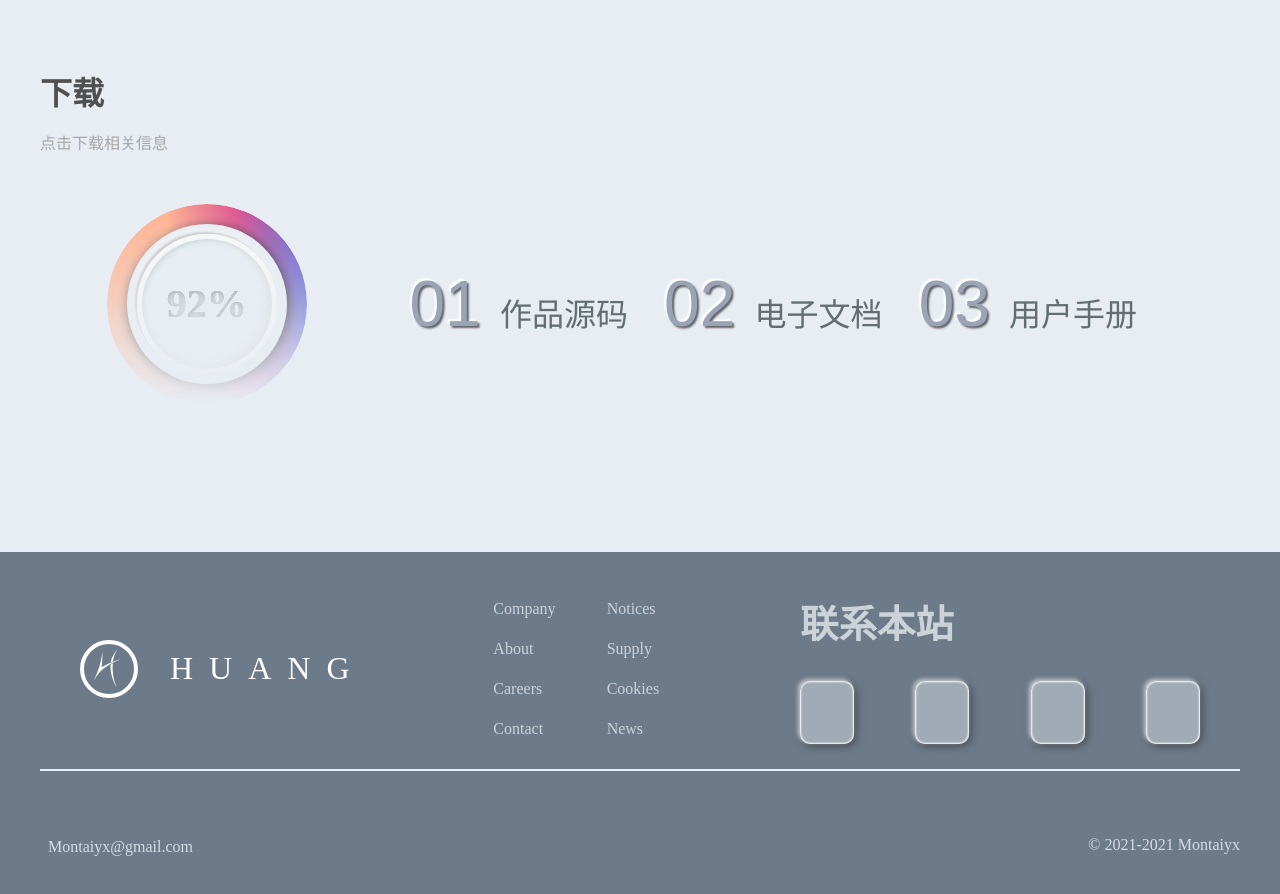
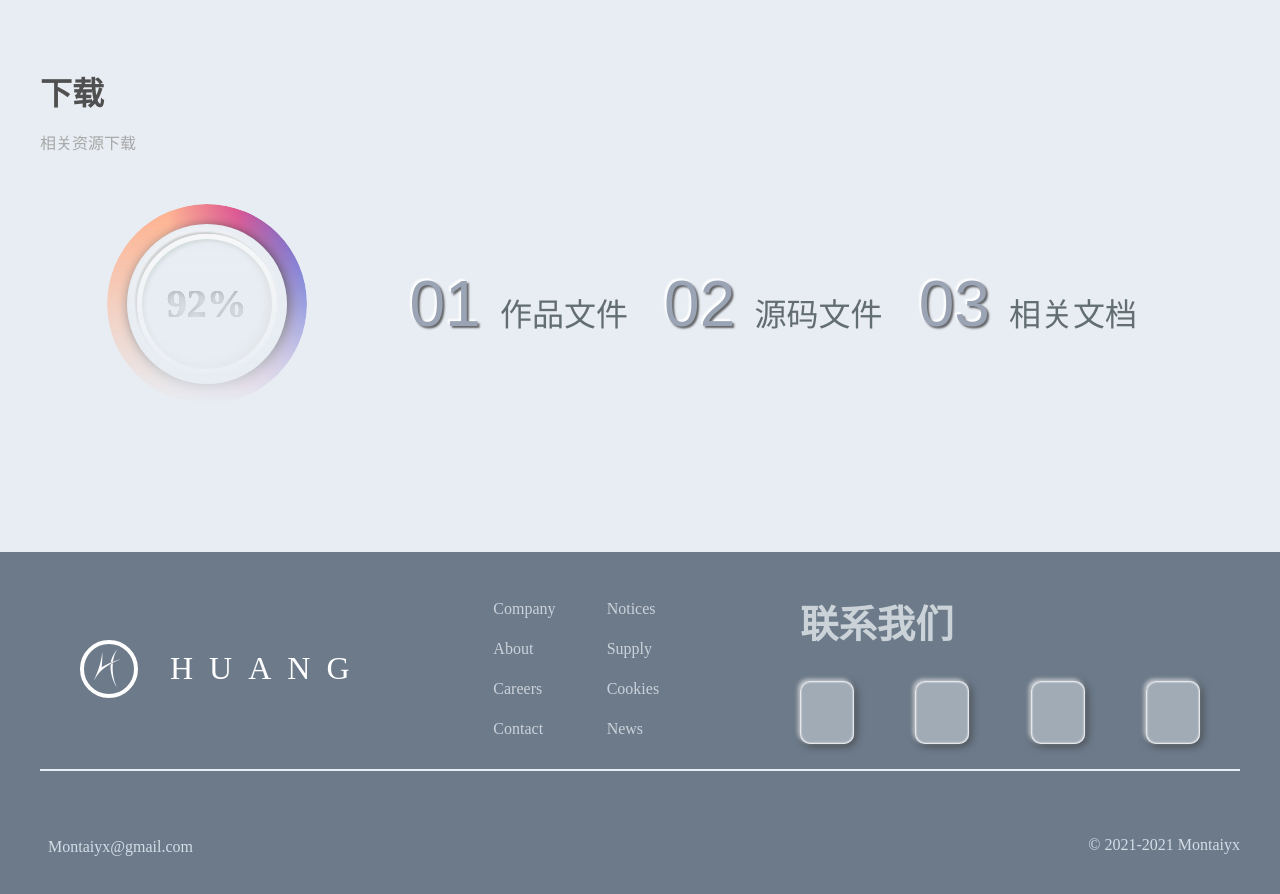
Before and after one commit to HMT970958361/Monta, a Vue app: page / in a window 1280 px wide. Shown: the part 4880-5774 px from the top of the page. Built offline with nearby package versions, Linux system fonts and the light colour scheme; a web font is replaced by a local one.

Commit message:
代码结构优化

```diff
--- a/src/components/HomePage.vue
+++ b/src/components/HomePage.vue
@@ -183,24 +183,20 @@
       <div class="screen6-card-bottom"></div>
     </div> -->
   </div>
-
   <div class="screen7">
-    <h1>下载</h1>
-    <p>点击下载相关信息</p>
+    <h1>{{ screen7Data.theme.title }}</h1>
+    <p>{{ screen7Data.theme.subtitle }}</p>
     <div class="screen7-row">
       <div class="screen7-ring">
-        <div class="screen7-ring-inset">92%</div>
+        <div class="screen7-ring-inset">{{ screen7Data.ringNum }}%</div>
         <div class="screen7-ring-inset2"></div>
       </div>
       <div class="screen7-sorts">
-        <div class="sort">
-          <h4><span>01</span>作品源码</h4>
-        </div>
-        <div class="sort">
-          <h4><span>02</span>电子文档</h4>
-        </div>
-        <div class="sort">
-          <h4><span>03</span>用户手册</h4>
+        <div class="sort" v-for="down in screen7Data.downList" :key="down.num">
+          <h4>
+            <span>{{ down.num }}</span
+            >{{ down.name }}
+          </h4>
         </div>
       </div>
     </div>
@@ -208,23 +204,22 @@
   <div class="screen8">
     <div class="screen8-main">
       <div class="screen8-left">
-        <!-- <img src="../../public/images/H.png" alt="LOGO" /> -->
         <div class="bottom-logo">
-          <a href="/">H</a>
-        </div>
-        <h3>HUANG</h3>
+          <a :href="footerDiv.logo.link">{{ footerDiv.logo.letter }}</a>
+        </div>
+        <h3>{{ footerDiv.logo.title }}</h3>
       </div>
       <div class="screen8-center">
         <ul class="navlist">
-          <li v-for="nav in footerNavs" :key="nav">
+          <li v-for="nav in footerDiv.navs" :key="nav">
             <a href="/">{{ nav }}</a>
           </li>
         </ul>
       </div>
       <div class="screen8-right">
-        <h3>联系本站</h3>
+        <h3>{{ footerDiv.contact }}</h3>
         <ul class="followul">
-          <li v-for="icon in followIcons" :key="icon">
+          <li v-for="icon in footerDiv.icons" :key="icon">
             <span :class="['iconfont', icon]"></span>
           </li>
         </ul>
@@ -232,9 +227,9 @@
     </div>
     <div class="screen8-info">
       <div class="screen8-info-left">
-        <p><span class="iconfont icon-youxiang"></span>Montaiyx@gmail.com</p>
-      </div>
-      <div class="screen8-info-right">© 2021-2021 Montaiyx</div>
+        <p><span class="iconfont icon-youxiang"></span>{{ footerDiv.email }}</p>
+      </div>
+      <div class="screen8-info-right">{{ footerDiv.copyright }}</div>
     </div>
   </div>
 </template>
@@ -765,9 +760,19 @@ export default defineComponent({
         },
       ],
     });
-
+    let screen7Data = reactive({
+      theme: { title: "下载", subtitle: "相关资源下载" },
+      ringNum: 92,
+      downList: [
+        { num: "01", name: "作品文件" },
+        { num: "02", name: "源码文件" },
+        { num: "03", name: "相关文档" },
+      ],
+    });
     //底部导航栏
-    let footerNavs = reactive([
+    let footerDiv = reactive({
+      logo: { letter: "H", link: "/", title: "HUANG" },
+      navs: [
         "Company",
         "Notices",
         "About",
@@ -776,13 +781,12 @@ export default defineComponent({
         "Cookies",
         "Contact",
         "News",
-    ]);
-    let followIcons = reactive([
-      "icon-qq",
-      "icon-weixin",
-      "icon-guge",
-      "icon-liuyan",
-    ]);
+      ],
+      contact: "联系我们",
+      icons: ["icon-qq", "icon-weixin", "icon-guge", "icon-liuyan"],
+      email: "Montaiyx@gmail.com",
+      copyright: `© 2021-2021 Montaiyx`,
+    });
     return {
       topNav,
       screen1Data,
@@ -793,8 +797,8 @@ export default defineComponent({
       skillSelect,
       screen5Data,
       screen6Data,
-      footerNavs,
-      followIcons,
+      screen7Data,
+      footerDiv,
     };
   },
   data() {
```
Lines whose indentation alone changed are shown as unchanged.
